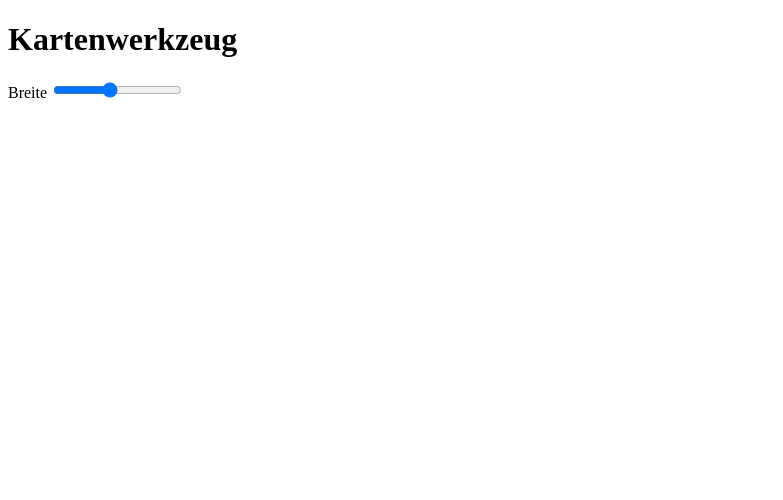
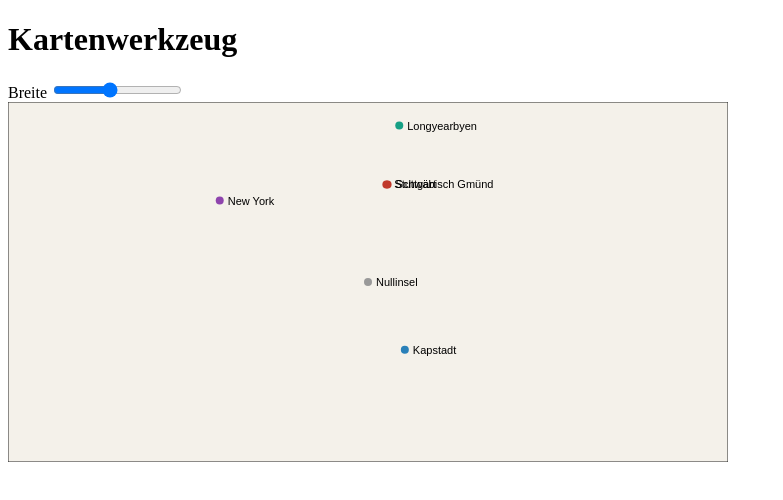
Before and after one commit to benni-t/2627-ig3-computational-thinking-3, a plain HTML site: page T04/code/index.html in a window 1280 px wide. Shown: the whole page, without its empty margins (0-783 px from the left). Drawn offline with Linux system fonts and the light colour scheme.

Commit message:
change t04

```diff
--- a/T04/code/index.html
+++ b/T04/code/index.html
@@ -14,6 +14,6 @@
 
     <div id="karte"></div>
 
-    <script type="module" src="3-karte.js"></script>
+    <script type="module" src="karte.js"></script>
   </body>
 </html>
--- a/T04/code/karte.js
+++ b/T04/code/karte.js
@@ -1,4 +1,3 @@
-// T4, nach Aufgabe 1 — ein Ausschnitt.
 // Neu: lonZuX und latZuY rechnen mit einem Ausschnitt statt immer mit der
 // ganzen Welt.
 
@@ -12,10 +11,6 @@ function lonZuX(lon, breite, ausschnitt = AUSSCHNITT) {
 function latZuY(lat, hoehe, ausschnitt = AUSSCHNITT) {
   return ((ausschnitt.nord - lat) / (ausschnitt.nord - ausschnitt.sued)) * hoehe;
 }
-
-// Prüffälle, Ergebnis vorher bekannt. Stehen lassen, sie kosten nichts.
-console.log("Gmünd x, Welt:", lonZuX(9.79, 720, AUSSCHNITT), "erwartet 379.58");
-console.log("Gmünd y, Welt:", latZuY(48.8, 360, AUSSCHNITT), "erwartet 82.4");
 
 const response = await fetch("orte.json");
 const orte = await response.json();
```
